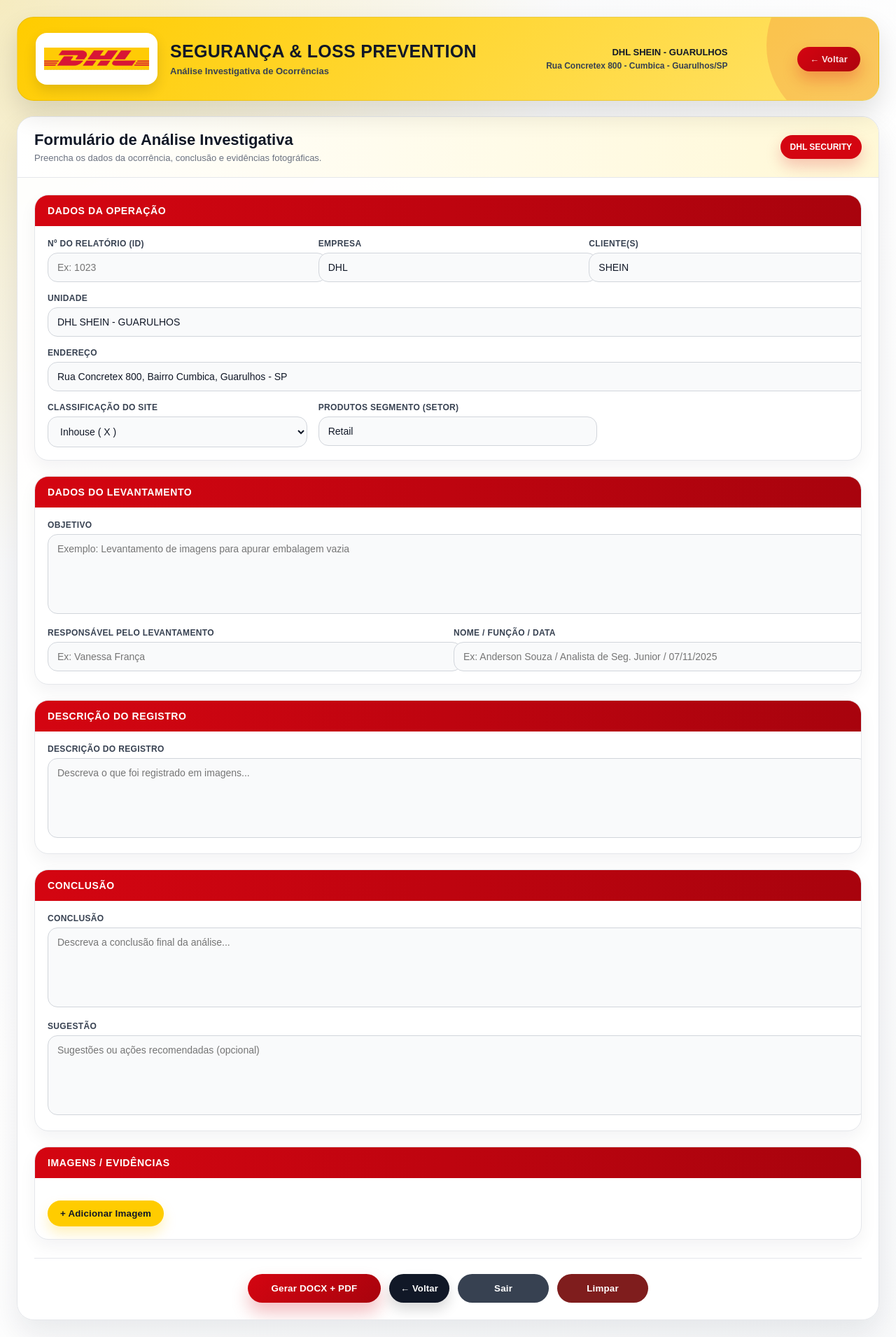
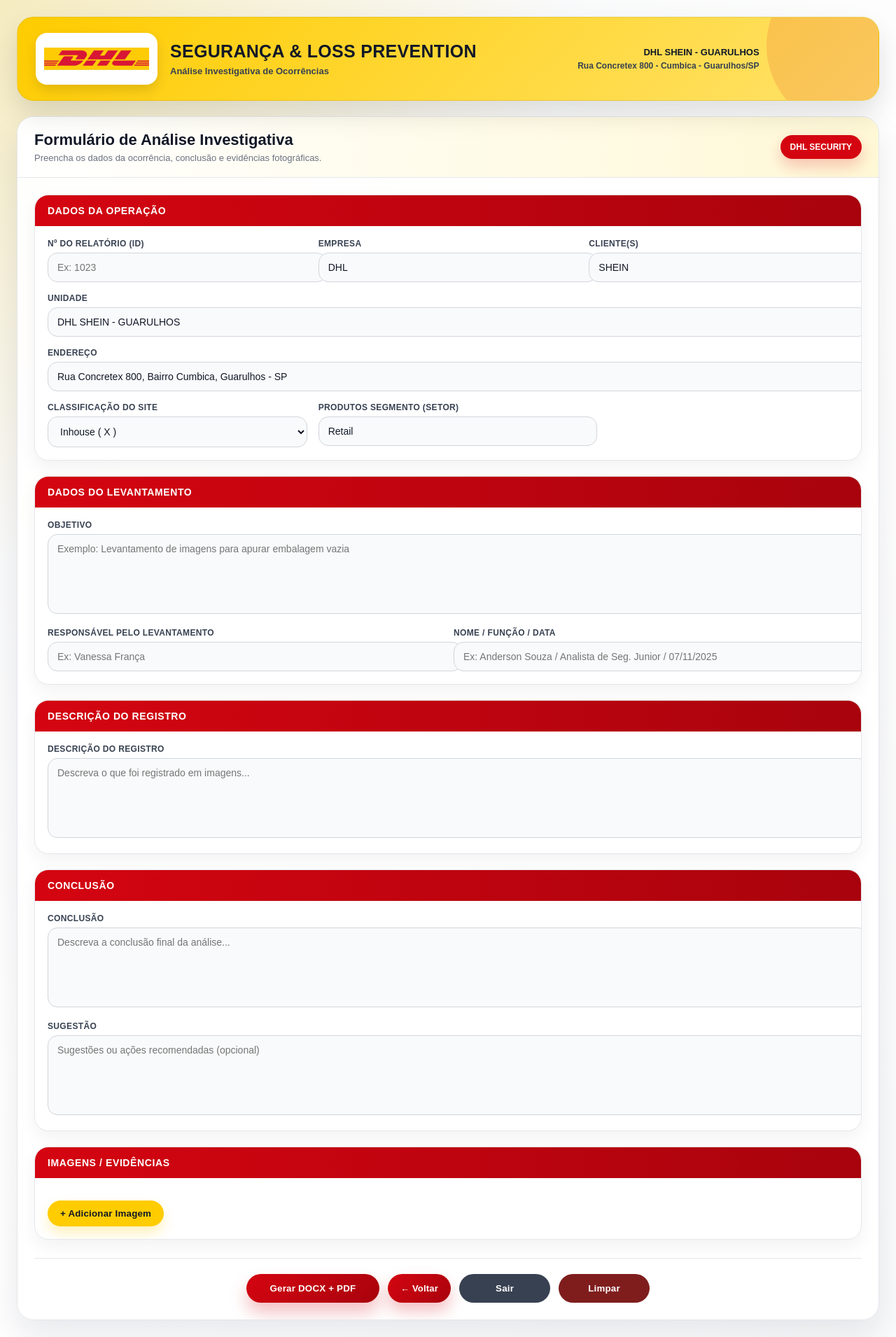
Before and after one commit to Anderson706/controle_ocorrencias, a Flask app: page /analise-investigativa in a window 1280 px wide. Shown: the whole page at 70% size. Run offline with Flask 3, Linux system fonts and the light colour scheme; a user stored in the database is signed in.

Commit message:
Alteração 27/04/2026 Hr: 09:16
Botao voltar vermelho

```diff
--- a/templates/analise_investigativa.html
+++ b/templates/analise_investigativa.html
@@ -390,10 +390,10 @@
       </div>
       <div style="display:flex; align-items:center; gap:10px;">
 
-        <button type="button" class="btn voltar-red"
-        onclick="window.history.back()">
-        ← Voltar
-        </button>
+<!--        <button type="button" class="btn voltar-red"-->
+<!--        onclick="window.history.back()">-->
+<!--        ← Voltar-->
+<!--        </button>-->
     </header>
 
 
@@ -513,7 +513,7 @@
 
         <div class="buttons-row">
           <button type="submit" class="btn gerar">Gerar DOCX + PDF</button>
-           <button type="button" class="btn voltar" onclick="window.history.back()">← Voltar</button>
+           <button type="button" class="btn voltar-red" onclick="window.history.back()">← Voltar</button>
           <button type="button" class="btn sair" onclick="window.location.href='{{ url_for('logout') }}'">Sair</button>
           <button type="button" class="btn excluir" onclick="excluirFormulario()">Limpar</button>
         </div>
```
